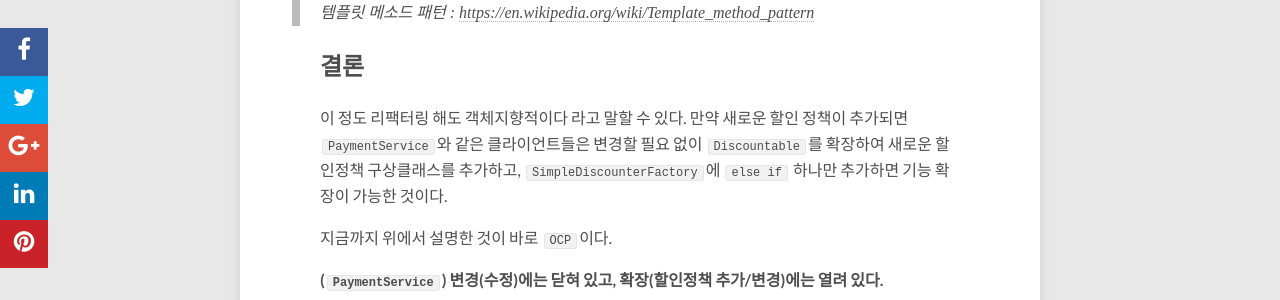
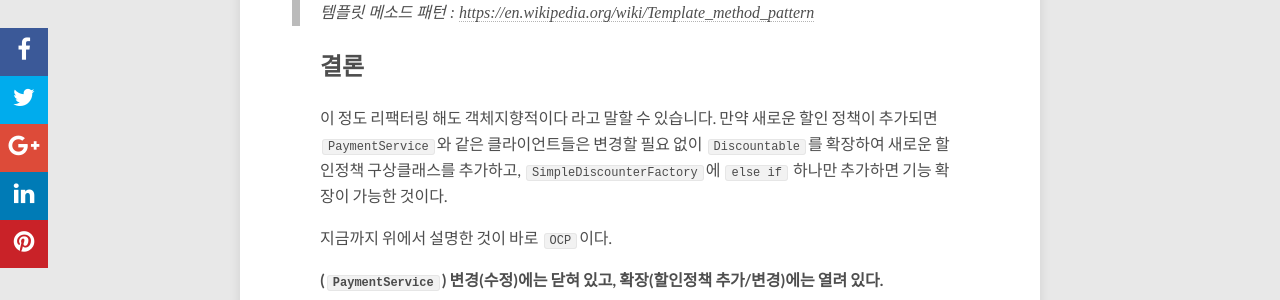
Before and after one commit to redutan/redutan.github.io, a Jekyll site: the page built from _posts/2016/2016-03-31-anti-oop-if.markdown, in a window 1280 px wide and 900 px high, scrolled down 7198 px. Shown: the part 152-452 px from the top of the window. Built offline with Jekyll 4.4.1, drawn with Linux system fonts in a browser that asks for light colours; nearby versions of some CDN libraries; comment, search, counter and statistics services are not loaded; some of the changed text lies outside the part shown.

Commit message:
포스팅 수정

```diff
--- a/_posts/2016/2016-03-31-anti-oop-if.markdown
+++ b/_posts/2016/2016-03-31-anti-oop-if.markdown
@@ -338,7 +338,7 @@ _참고로 템플릿 메소드 패턴은 자바에서 귀중한 상속(`extends`
 
 ## 결론
 
-이 정도 리팩터링 해도 객체지향적이다 라고 말할 수 있다. 만약 새로운 할인 정책이 추가되면 `PaymentService`와
+이 정도 리팩터링 해도 객체지향적이다 라고 말할 수 있습니다. 만약 새로운 할인 정책이 추가되면 `PaymentService`와
 같은 클라이언트들은 변경할 필요 없이 `Discountable`를 확장하여 새로운 할인정책 구상클래스를 추가하고,
 `SimpleDiscounterFactory`에 `else if` 하나만 추가하면 기능 확장이 가능한 것이다.
 
```
Also changed, not shown: other parts of _posts/2016/2016-03-31-anti-oop-if.markdown (+1 -1 lines).
